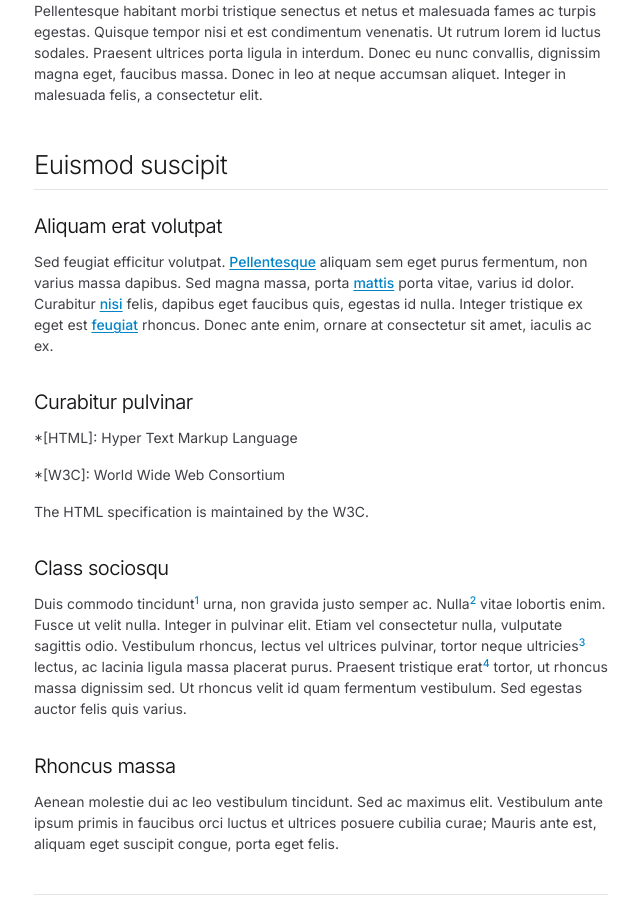
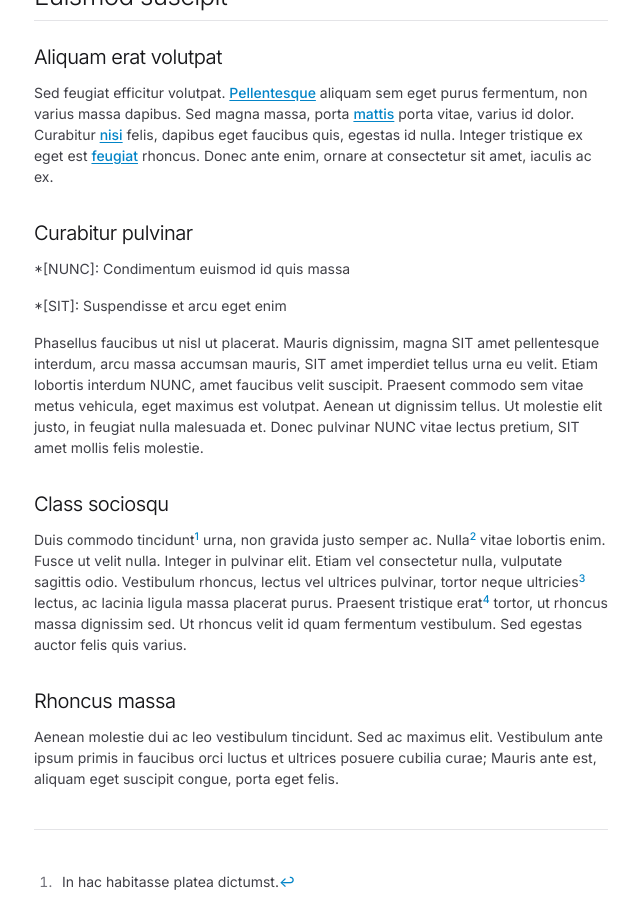
Before and after one commit to gregory-james-smith/reflections, a Jekyll site: the page built from _posts/2026-08-09-test.md, in a window 1280 px wide and 900 px high, scrolled down 10075 px. Shown: the whole window, without its empty margins (319-959 px from the left). Built offline with Jekyll 4.4.1, drawn with Linux system fonts in a browser that asks for light colours; some web fonts are replaced; Markdown is read by kramdown in place of the engine named in the settings; some of the changed text lies outside the part shown.

Commit message:
Acronym example

```diff
--- a/_posts/2026-08-09-test.md
+++ b/_posts/2026-08-09-test.md
@@ -170,11 +170,16 @@ Sed feugiat efficitur volutpat. [Pellentesque](http://www.google.com) aliquam se
 
 ## Curabitur pulvinar
 
-*[HTML]: Hyper Text Markup Language
+*[NUNC]: Condimentum euismod id quis massa
 
-*[W3C]: World Wide Web Consortium
+*[SIT]: Suspendisse et arcu eget enim
 
-The HTML specification is maintained by the W3C.
+Phasellus faucibus ut nisl ut placerat.
+Mauris dignissim, magna SIT amet pellentesque interdum, arcu massa accumsan mauris, SIT amet imperdiet tellus urna eu velit.
+Etiam lobortis interdum NUNC, amet faucibus velit suscipit.
+Praesent commodo sem vitae metus vehicula, eget maximus est volutpat.
+Aenean ut dignissim tellus. Ut molestie elit justo, in feugiat nulla malesuada et.
+Donec pulvinar NUNC vitae lectus pretium, SIT amet mollis felis molestie.
 
 ## Class sociosqu
 
```
Also changed, not shown: other parts of _posts/2026-08-09-test.md (+1 -1 lines).
